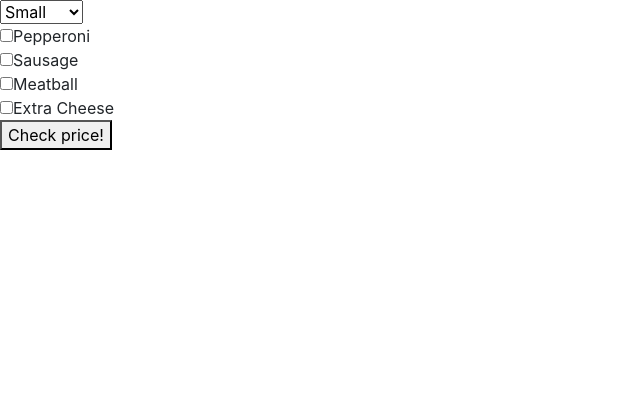
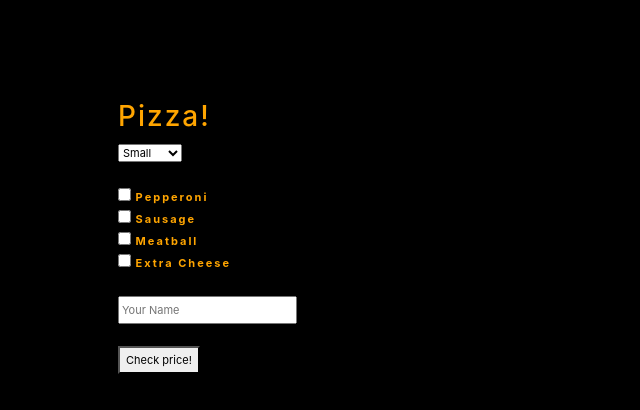
Before and after one commit to aaronaat/pizza, a plain HTML site: page index.html in a window 1280 px wide. Shown: the whole page, without its empty margins (0-640 px from the left). Drawn offline with nearby package versions, Linux system fonts and the light colour scheme.

Commit message:
add style and more front end functionality to display pizza orders, update readme

```diff
--- a/css/style.css
+++ b/css/style.css
@@ -0,0 +1,11 @@
+body {
+  background-color:#000;
+  margin-left: 66px;
+  margin-top: 100px;
+  font:Verdana;
+  font-weight:bold;
+  line-height:22px;
+  font-size:11px;
+  color:orange;
+  letter-spacing:2px;
+}
--- a/index.html
+++ b/index.html
@@ -8,21 +8,27 @@
     <title>Pizza</title>
   </head>
   <body>
-
+  <div class="container">
+    <h3>Pizza!</h3>
   <form id="form">
     <select id="size">
        <option value="small">Small</option>
        <option value="medium">Medium</option>
        <option value="large">Large</option>
-     </select> <br>
-     <input type="checkbox" name="topping" value="1">Pepperoni<br>
-     <input type="checkbox" name="topping" value="1">Sausage<br>
-     <input type="checkbox" name="topping" value="1">Meatball<br>
-     <input type="checkbox" name="topping" value="1">Extra Cheese<br>
+     </select> <br><br>
+     <input type="checkbox" name="topping" value="pepperoni"> Pepperoni<br>
+     <input type="checkbox" name="topping" value="sausage"> Sausage<br>
+     <input type="checkbox" name="topping" value="meatball"> Meatball<br>
+     <input type="checkbox" name="topping" value="extra cheese"> Extra Cheese<br><br>
+
+     <input type="text" name="name" placeholder="Your Name"></input> <br><br>
+
     <button type="submit">Check price!</button>
   </form>
 
-
-
+  <br>
+  <div id="pizzas">
+  </div>
+  </div>
   </body>
 </html>
--- a/js/script.js
+++ b/js/script.js
@@ -1,5 +1,3 @@
-
-
 function Pizza(size, toppings) {
   this.size = size
   this.toppings = toppings
@@ -29,15 +27,17 @@ $(document).ready(function() {
 
       var s = ($('#size :selected').text());
 
-      var t = []
+      var t = [];
 
       $("input:checked[name=topping]").each(function(){
         t.push($(this).val());
       });
 
-      var za = new Pizza(s, t)
+      var name = $("input[name=name]").val();
 
-      alert(za.price())
+      var za = new Pizza(s, t);
+
+      $( "#pizzas" ).append("$" + za.price() + ". " + za.size + " " + za.toppings + " pizza for " + name + "! <br>");
 
   });
 });
```
Also changed, not shown: 1 other file.
